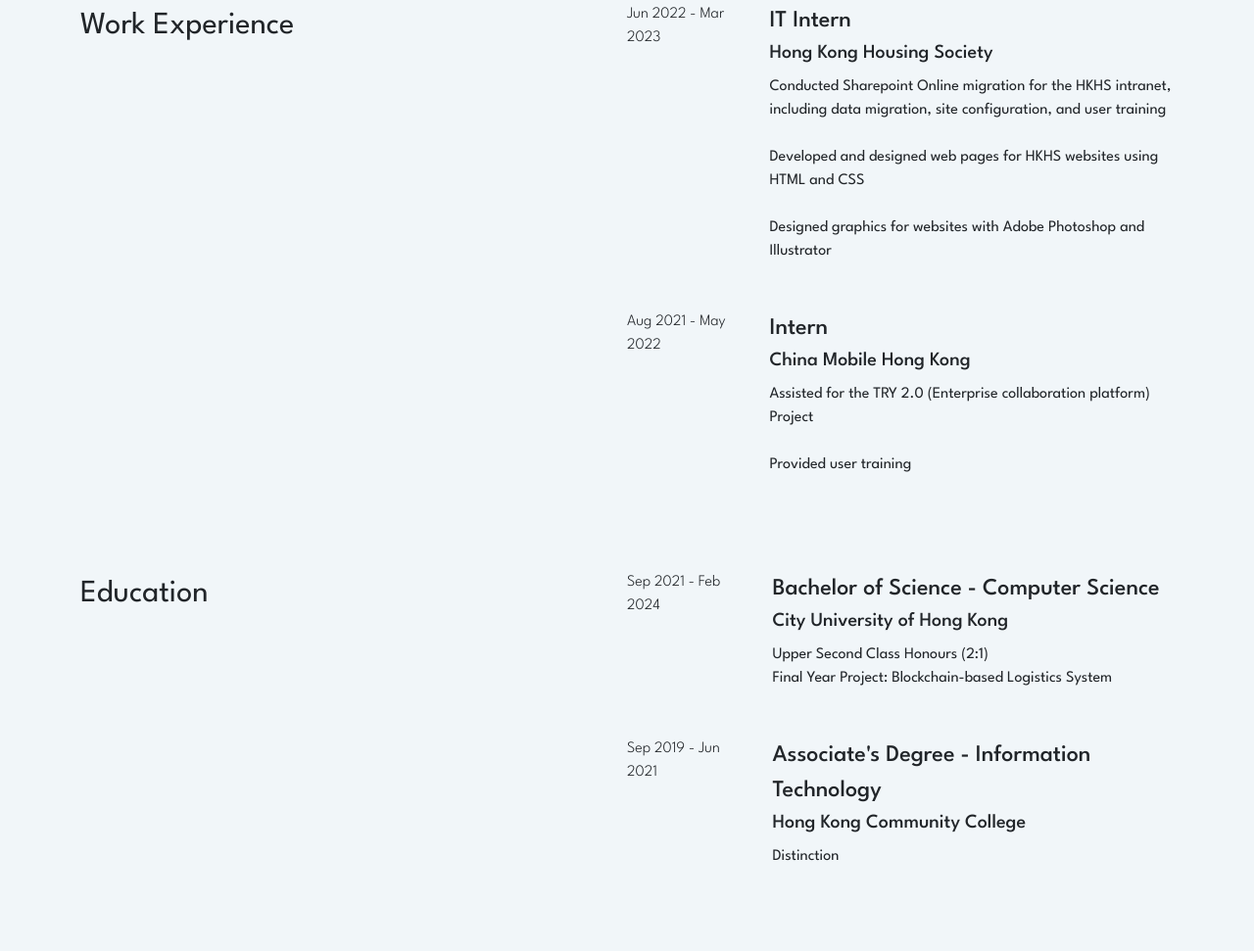
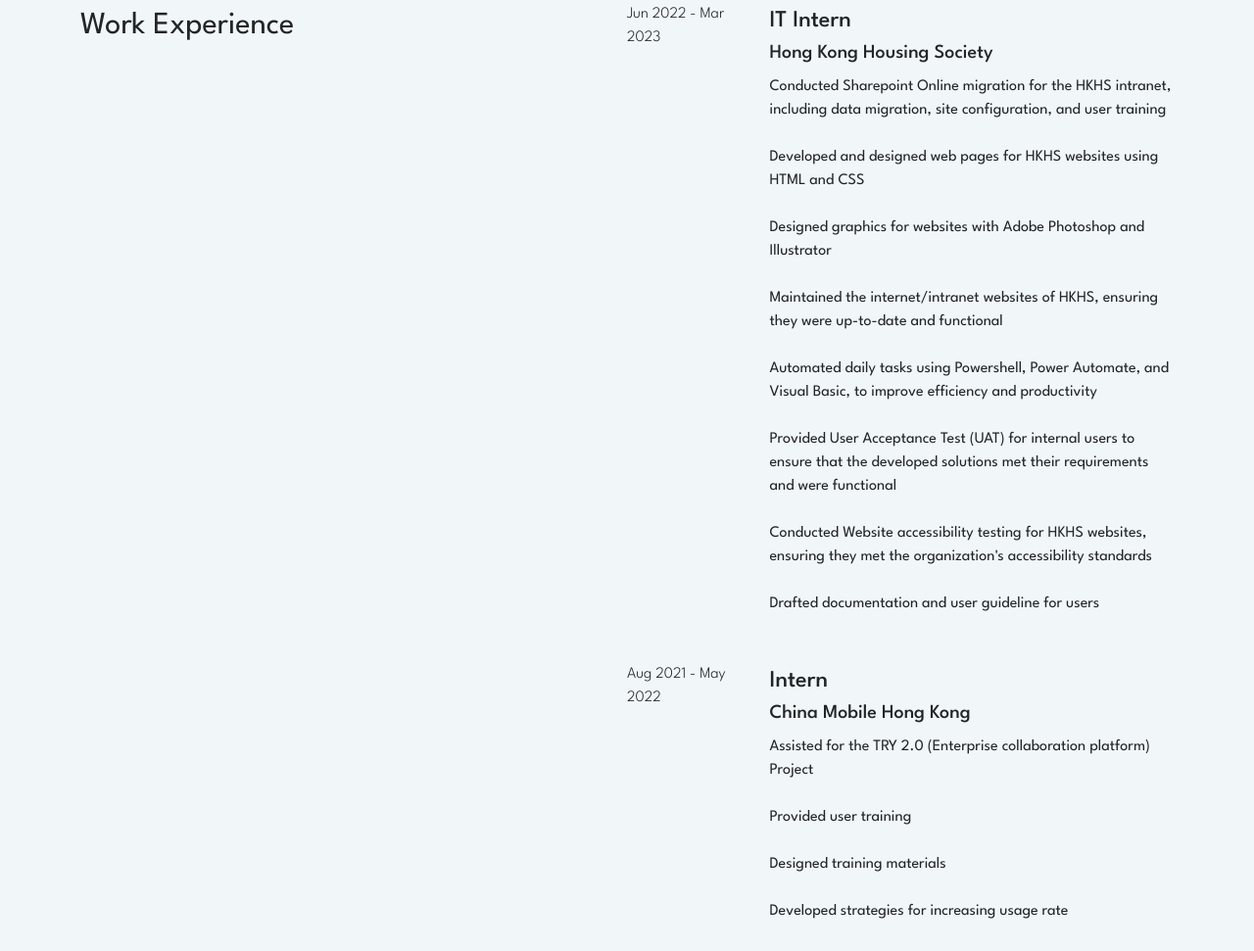
Before and after one commit to ivanlong20/Portfolio-Site, a website: page index.html in a window 1280 px wide. Shown: the part 1069-2040 px from the top of the page at 98% size. Drawn offline with nearby package versions, Linux system fonts and the light colour scheme.

Commit message:
update information

```diff
--- a/index.html
+++ b/index.html
@@ -140,6 +140,30 @@
                       Designed graphics for websites with Adobe Photoshop and
                       Illustrator
                     </li>
+                    <br />
+                    <li>
+                      Maintained the internet/intranet websites of HKHS,
+                      ensuring they were up-to-date and functional
+                    </li>
+                    <br />
+                    <li>
+                      Automated daily tasks using Powershell, Power Automate,
+                      and Visual Basic, to improve efficiency and productivity
+                    </li>
+                    <br />
+                    <li>
+                      Provided User Acceptance Test (UAT) for internal users to
+                      ensure that the developed solutions met their requirements
+                      and were functional
+                    </li>
+                    <br />
+                    <li>
+                      Conducted Website accessibility testing for HKHS websites,
+                      ensuring they met the organization's accessibility
+                      standards
+                    </li>
+                    <br />
+                    <li>Drafted documentation and user guideline for users</li>
                   </ul>
                 </div>
               </div>
@@ -161,6 +185,10 @@
                     <br />
 
                     <li>Provided user training</li>
+                    <br />
+                    <li>Designed training materials</li>
+                    <br />
+                    <li>Developed strategies for increasing usage rate</li>
                   </ul>
                 </div>
               </div>
```
